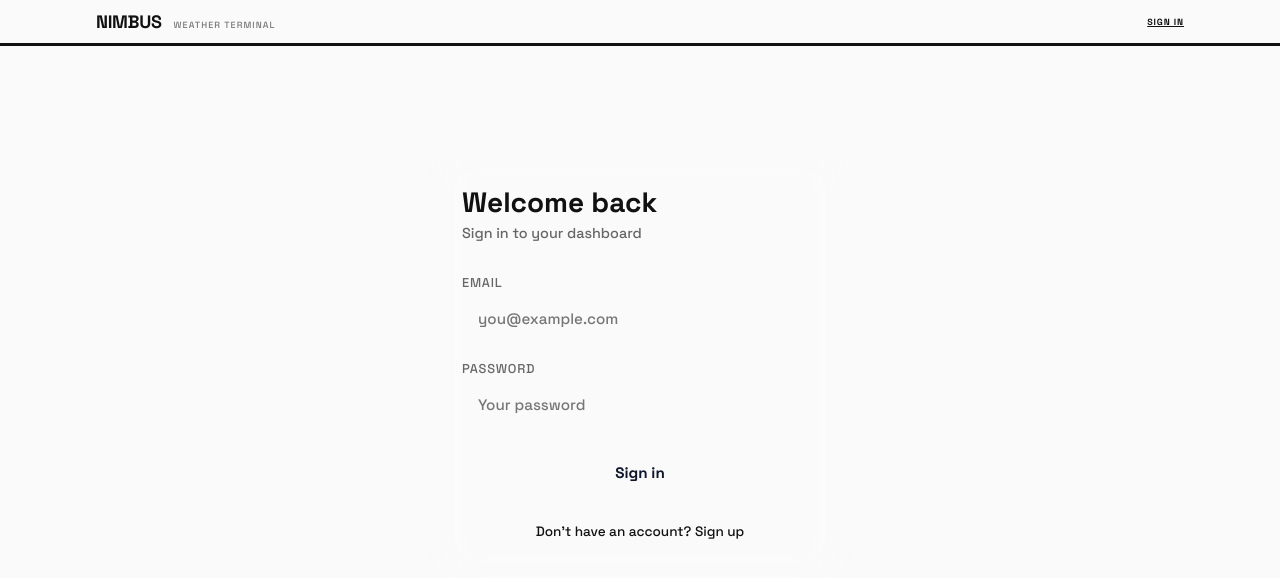
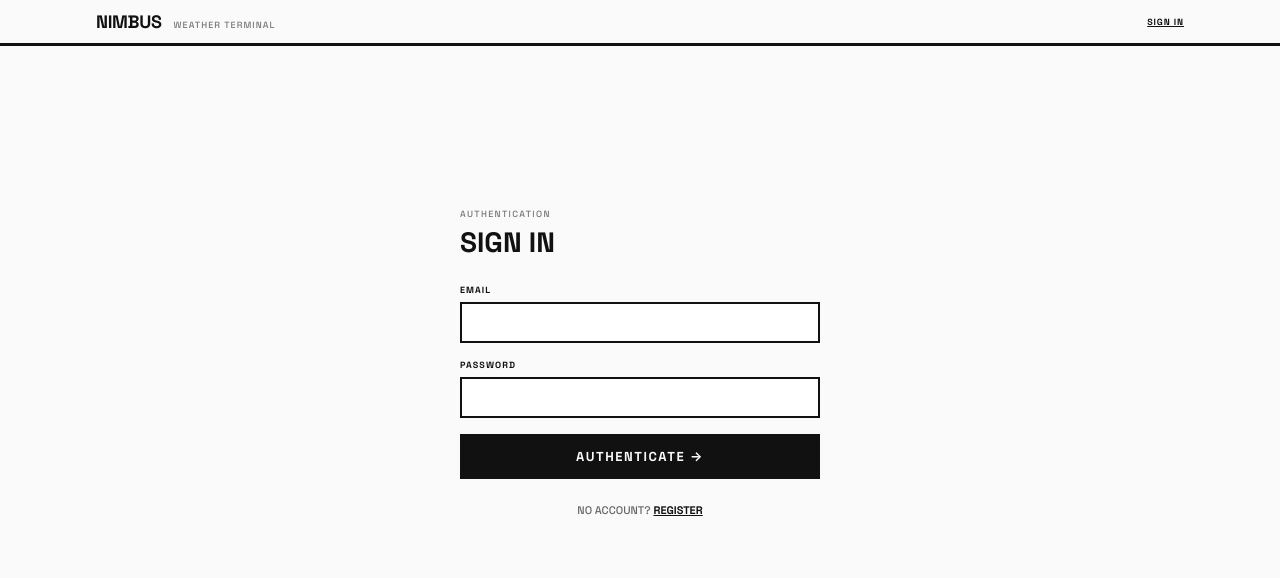
Before and after one commit to kapil-chandra/weather, a React (Vite) app in the folder client/: page /login in a window 1280 px wide. Shown: the top 578 px of the page. Built offline with nearby package versions, Linux system fonts and the light colour scheme.

Commit message:
feat: rewrite LoginForm with brutalist styling
Co-Authored-By: Claude Opus 4.6 <noreply@anthropic.com>

```diff
--- a/client/src/components/LoginForm/LoginForm.module.css
+++ b/client/src/components/LoginForm/LoginForm.module.css
@@ -3,109 +3,95 @@
   align-items: center;
   justify-content: center;
   min-height: 80vh;
-  padding: 1.5rem;
+  padding: var(--space-container);
 }
 
-.card {
+.form {
   width: 100%;
-  max-width: 420px;
-  background: var(--glass-bg);
-  backdrop-filter: blur(24px);
-  -webkit-backdrop-filter: blur(24px);
-  border: 1px solid var(--glass-border);
-  border-radius: 20px;
-  padding: 2.5rem 2rem;
-  animation: fadeUp 0.5s ease-out;
+  max-width: 360px;
+}
+
+.formLabel {
+  font-size: 9px;
+  color: var(--text-muted);
+  letter-spacing: 0.15em;
+  display: block;
+  margin-bottom: 4px;
 }
 
 .title {
-  font-family: var(--font-display);
-  font-size: 1.75rem;
-  font-weight: 600;
+  font-family: var(--font-family);
+  font-size: 28px;
+  font-weight: 700;
   color: var(--text-primary);
-  margin: 0 0 0.25rem;
+  margin: 0 0 24px;
 }
 
-.subtitle {
-  color: var(--text-secondary);
-  font-size: 0.9rem;
-  margin: 0 0 2rem;
-}
-
-.form {
+.fields {
   display: flex;
   flex-direction: column;
-  gap: 1.25rem;
+  gap: 16px;
 }
 
 .field {
   display: flex;
   flex-direction: column;
-  gap: 0.375rem;
+  gap: 6px;
 }
 
 .label {
-  font-size: 0.8rem;
-  font-weight: 500;
-  color: var(--text-secondary);
-  text-transform: uppercase;
-  letter-spacing: 0.06em;
+  font-size: 9px;
+  font-weight: 700;
+  color: var(--text-primary);
+  letter-spacing: 0.12em;
 }
 
 .input {
-  background: var(--input-bg);
-  border: 1px solid var(--glass-border);
-  border-radius: 10px;
-  padding: 0.75rem 1rem;
-  font-size: 0.95rem;
+  background: var(--bg-input);
+  border: var(--border-minor) solid var(--border-primary);
+  padding: 10px 12px;
+  font-size: 13px;
   color: var(--text-primary);
-  font-family: var(--font-body);
-  transition: border-color 0.2s, box-shadow 0.2s;
-}
-
-.input::placeholder {
-  color: var(--text-muted);
+  font-family: var(--font-family);
 }
 
 .input:focus {
   outline: none;
-  border-color: var(--accent);
-  box-shadow: 0 0 0 3px var(--accent-glow);
+  border-width: var(--border-major);
 }
 
 .error {
-  background: rgba(239, 68, 68, 0.12);
-  color: #f87171;
-  font-size: 0.85rem;
-  padding: 0.625rem 0.875rem;
-  border-radius: 8px;
-  margin: 0;
+  border: var(--border-minor) solid var(--error);
+  color: var(--error);
+  padding: 10px 12px;
+  font-size: 11px;
+  font-weight: 700;
+  letter-spacing: 0.05em;
 }
 
 .button {
-  background: var(--accent);
-  color: #0f172a;
-  border: none;
-  border-radius: 10px;
-  padding: 0.8rem;
-  font-size: 0.95rem;
-  font-weight: 600;
-  font-family: var(--font-body);
+  background: var(--bg-active);
+  color: var(--text-inverse);
+  border: var(--border-minor) solid var(--border-primary);
+  padding: 12px;
+  font-size: 13px;
+  font-weight: 700;
+  letter-spacing: 0.12em;
   cursor: pointer;
-  transition: background 0.2s, transform 0.1s;
-  margin-top: 0.25rem;
+  text-align: center;
+  width: 100%;
 }
 
 .button:hover:not(:disabled) {
-  background: var(--accent-hover);
-}
-
-.button:active:not(:disabled) {
-  transform: scale(0.98);
+  background: var(--bg-hover);
+  color: var(--text-primary);
 }
 
 .button:disabled {
-  opacity: 0.6;
+  border-style: dashed;
+  border-color: var(--disabled-border);
+  color: var(--disabled-text);
+  background: transparent;
   cursor: not-allowed;
 }
 
@@ -114,21 +100,17 @@
   width: 100%;
   background: none;
   border: none;
-  color: var(--accent);
-  font-size: 0.85rem;
-  font-family: var(--font-body);
+  color: var(--text-secondary);
+  font-size: 11px;
+  font-family: var(--font-family);
   cursor: pointer;
-  margin-top: 1.25rem;
-  padding: 0.5rem;
-  border-radius: 8px;
-  transition: background 0.2s;
+  margin-top: 16px;
+  padding: 8px;
+  text-align: center;
 }
 
-.toggle:hover {
-  background: rgba(251, 191, 36, 0.08);
+.toggleAction {
+  color: var(--text-primary);
+  font-weight: 700;
+  text-decoration: underline;
 }
-
-@keyframes fadeUp {
-  from { opacity: 0; transform: translateY(16px); }
-  to { opacity: 1; transform: translateY(0); }
-}
--- a/client/src/components/LoginForm/LoginForm.tsx
+++ b/client/src/components/LoginForm/LoginForm.tsx
@@ -33,23 +33,20 @@ export function LoginForm({ onSuccess }: { onSuccess: () => void }) {
 
   return (
     <div className={styles.container}>
-      <div className={styles.card}>
-        <h1 className={styles.title}>{isSignup ? 'Create account' : 'Welcome back'}</h1>
-        <p className={styles.subtitle}>
-          {isSignup ? 'Start tracking your weather' : 'Sign in to your dashboard'}
-        </p>
+      <div className={styles.form}>
+        <span className={styles.formLabel}>AUTHENTICATION</span>
+        <h1 className={styles.title}>{isSignup ? 'REGISTER' : 'SIGN IN'}</h1>
 
-        <form onSubmit={handleSubmit} className={styles.form}>
+        <form onSubmit={handleSubmit} className={styles.fields}>
           {isSignup && (
             <div className={styles.field}>
-              <label htmlFor="name" className={styles.label}>Name</label>
+              <label htmlFor="name" className={styles.label}>NAME</label>
               <input
                 id="name"
                 type="text"
                 className={styles.input}
                 value={name}
                 onChange={(e) => setName(e.target.value)}
-                placeholder="Your name"
                 required
                 autoComplete="name"
               />
@@ -57,38 +54,40 @@ export function LoginForm({ onSuccess }: { onSuccess: () => void }) {
           )}
 
           <div className={styles.field}>
-            <label htmlFor="email" className={styles.label}>Email</label>
+            <label htmlFor="email" className={styles.label}>EMAIL</label>
             <input
               id="email"
               type="email"
               className={styles.input}
               value={email}
               onChange={(e) => setEmail(e.target.value)}
-              placeholder="you@example.com"
               required
               autoComplete="email"
             />
           </div>
 
           <div className={styles.field}>
-            <label htmlFor="password" className={styles.label}>Password</label>
+            <label htmlFor="password" className={styles.label}>PASSWORD</label>
             <input
               id="password"
               type="password"
               className={styles.input}
               value={password}
               onChange={(e) => setPassword(e.target.value)}
-              placeholder={isSignup ? 'Min 8 characters' : 'Your password'}
               required
               minLength={isSignup ? 8 : undefined}
               autoComplete={isSignup ? 'new-password' : 'current-password'}
             />
           </div>
 
-          {error && <p className={styles.error} role="alert">{error}</p>}
+          {error && (
+            <div className={styles.error} role="alert">
+              ERROR: {error.toUpperCase()}
+            </div>
+          )}
 
           <button type="submit" className={styles.button} disabled={loading}>
-            {loading ? 'Please wait\u2026' : isSignup ? 'Create account' : 'Sign in'}
+            {loading ? 'PLEASE WAIT\u2026' : isSignup ? 'REGISTER \u2192' : 'AUTHENTICATE \u2192'}
           </button>
         </form>
 
@@ -97,7 +96,11 @@ export function LoginForm({ onSuccess }: { onSuccess: () => void }) {
           className={styles.toggle}
           onClick={() => { setIsSignup(!isSignup); setError(''); }}
         >
-          {isSignup ? 'Already have an account? Sign in' : "Don't have an account? Sign up"}
+          {isSignup ? (
+            <>HAVE AN ACCOUNT? <span className={styles.toggleAction}>SIGN IN</span></>
+          ) : (
+            <>NO ACCOUNT? <span className={styles.toggleAction}>REGISTER</span></>
+          )}
         </button>
       </div>
     </div>
```
